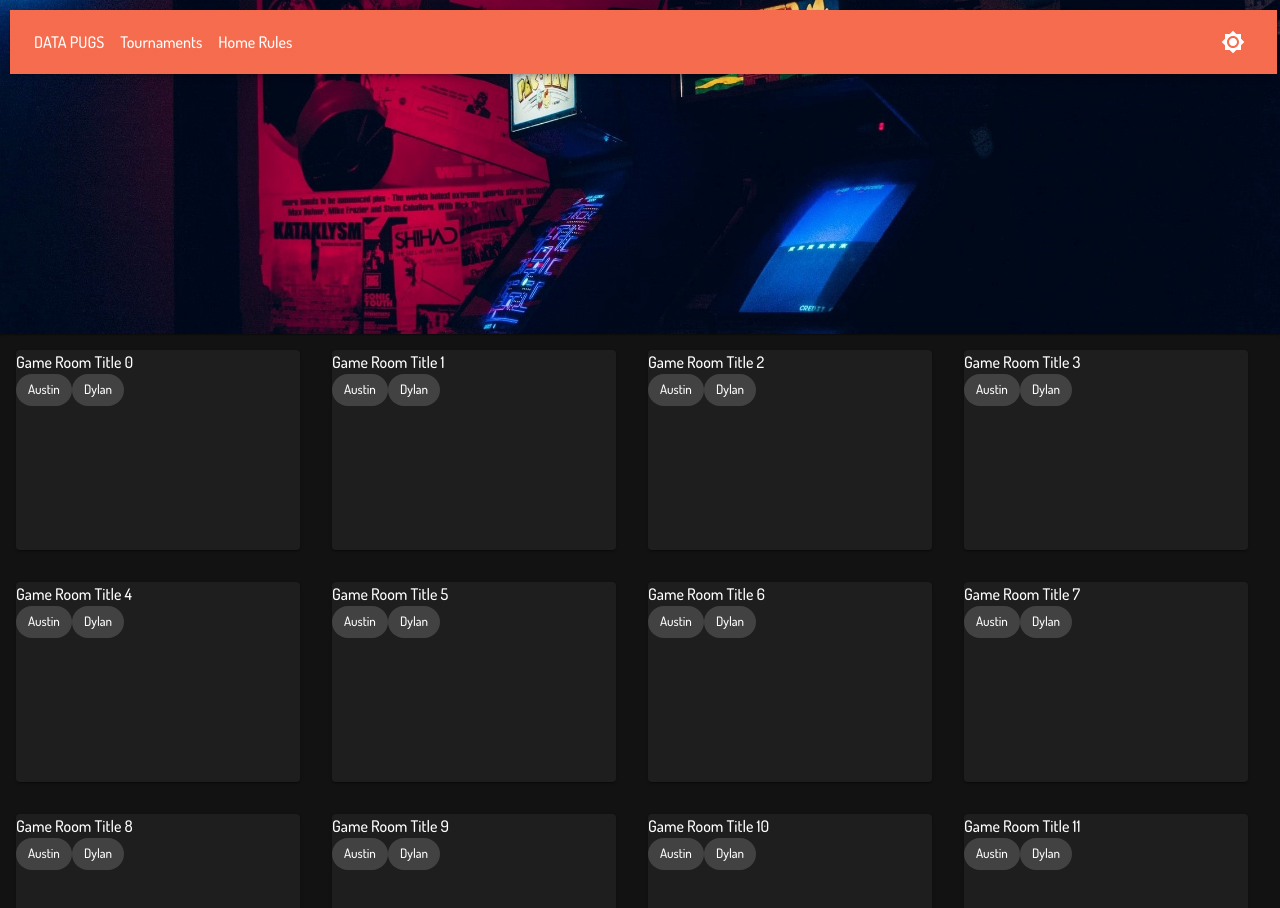
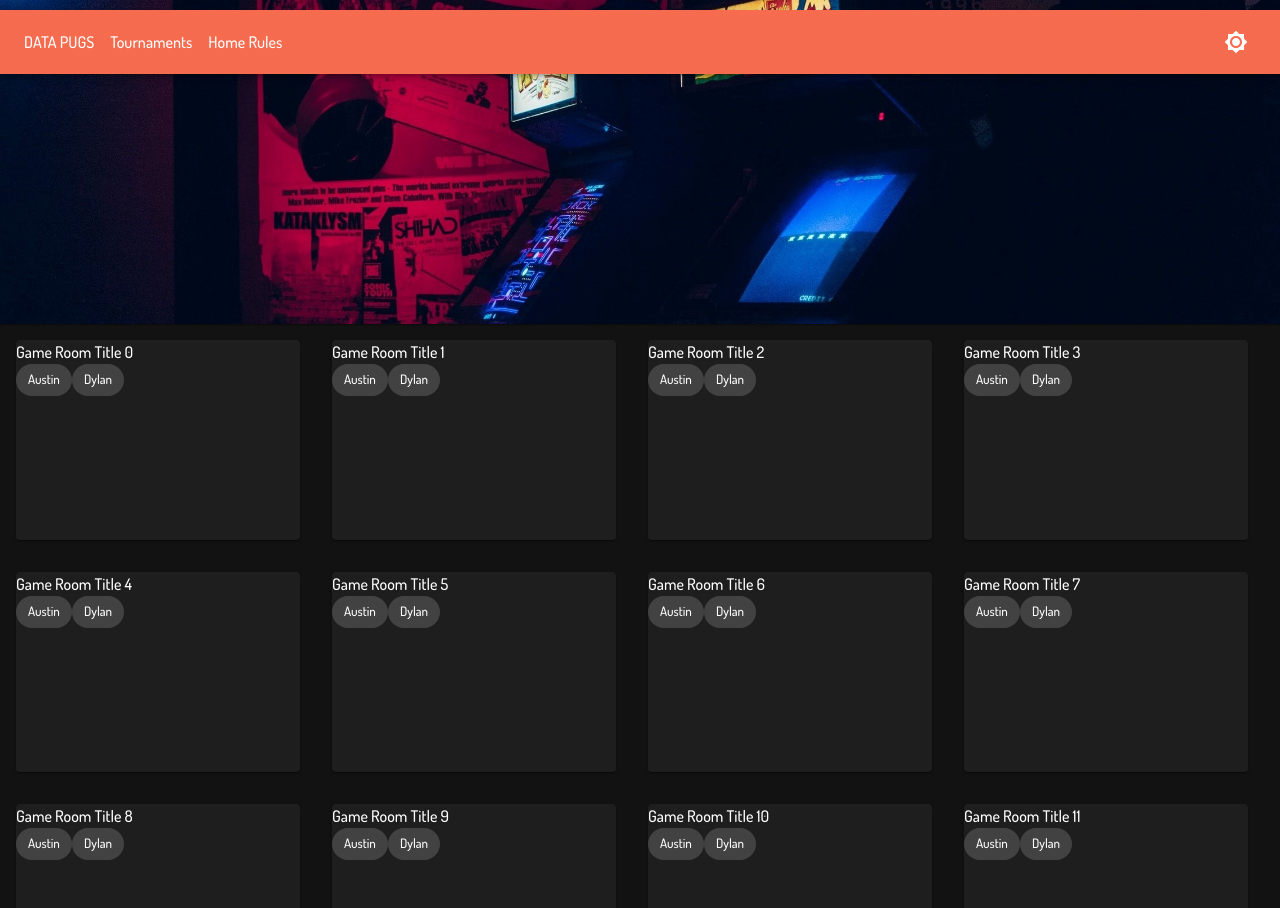
Before and after one commit to Ctorbot/BraggingRights, a React (Create React App) app: page / in a window 1280 px wide. Shown: the top 908 px of the page. Built offline with nearby package versions, Linux system fonts and the light colour scheme.

Commit message:
Fill appbar width

```diff
--- a/src/App.js
+++ b/src/App.js
@@ -47,7 +47,7 @@ function App() {
   return (
     <ThemeProvider theme={theme}>
       <CssBaseline/>
-        <AppBar position='sticky' enableColorOnDark style={{ margin: 10, width: '99%' }}>
+        <AppBar position='sticky' enableColorOnDark style={{ marginTop: 10 }}>
           <Toolbar>
             <Grid container justifyContent="flex-start" alignItems={'stretch'}>
               <Typography>
```
